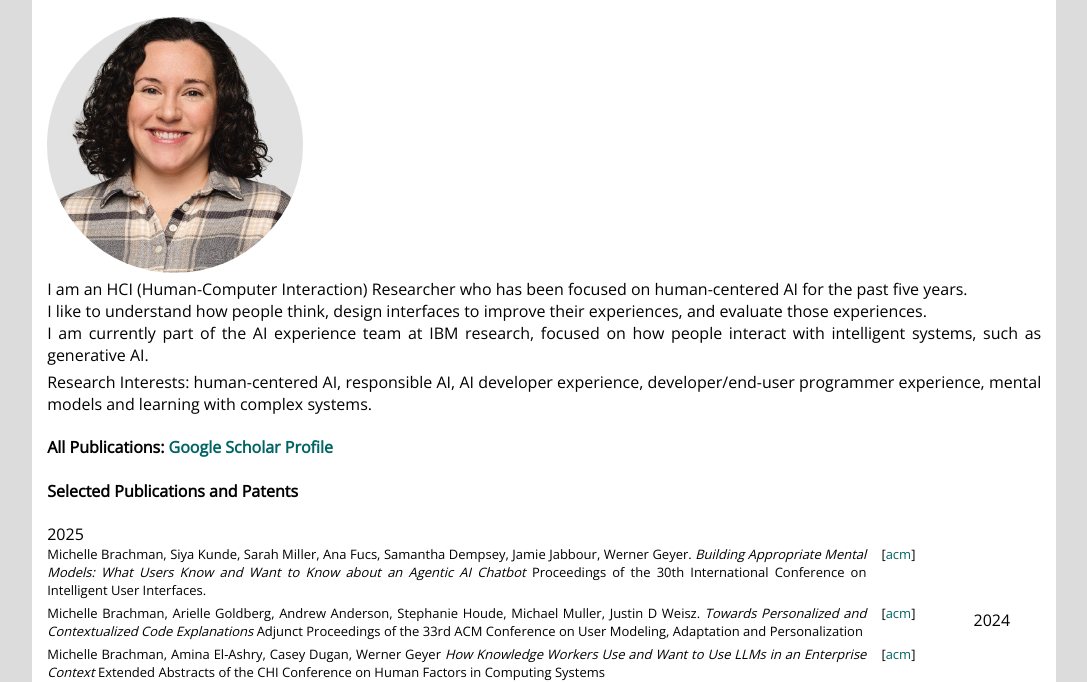
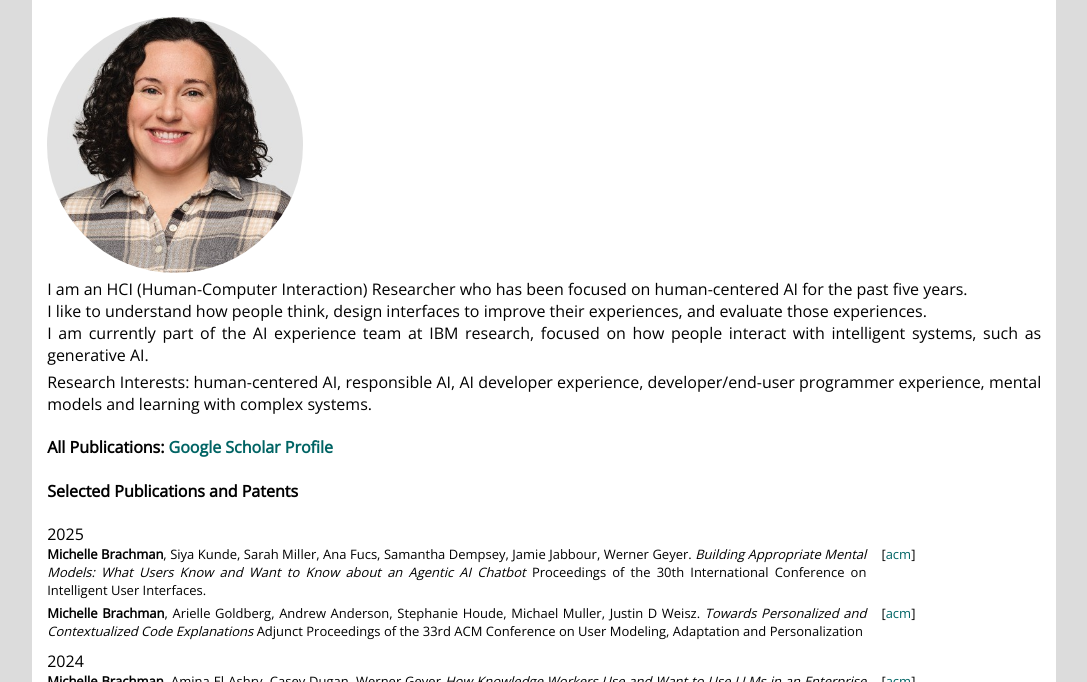
Before and after one commit to michin01/michin01.github.io, a plain HTML site: page index.html in a window 1280 px wide. Shown: the part 118-800 px from the top of the page, without its empty margins (83-1170 px from the left). Drawn offline with nearby package versions, Linux system fonts and the light colour scheme.

Commit message:
fix bolding and rows index.html

```diff
--- a/index.html
+++ b/index.html
@@ -39,13 +39,13 @@ Research Interests:  human-centered AI, responsible AI, AI developer experience,
 <p>2025</p>
 
 <div class='row'>
-<div class='column left'>Michelle Brachman, Siya Kunde, Sarah Miller, Ana Fucs, Samantha Dempsey, Jamie Jabbour, Werner Geyer.
+<div class='column left'><b>Michelle Brachman</b>, Siya Kunde, Sarah Miller, Ana Fucs, Samantha Dempsey, Jamie Jabbour, Werner Geyer.
   <i>Building Appropriate Mental Models: What Users Know and Want to Know about an Agentic AI Chatbot</i>
   Proceedings of the 30th International Conference on Intelligent User Interfaces. </div>
   <div class='column right'>[<a href =https://dl.acm.org/doi/pdf/10.1145/3708359.3712071 >acm</a>]</div>
 </div>
-
-<div class='column left'>Michelle Brachman, Arielle Goldberg, Andrew Anderson, Stephanie Houde, Michael Muller, Justin D Weisz.
+<div class='row'>
+<div class='column left'><b>Michelle Brachman</b>, Arielle Goldberg, Andrew Anderson, Stephanie Houde, Michael Muller, Justin D Weisz.
   <i>Towards Personalized and Contextualized Code Explanations</i>
  Adjunct Proceedings of the 33rd ACM Conference on User Modeling, Adaptation and Personalization </div>
   <div class='column right'>[<a href =https://dl.acm.org/doi/abs/10.1145/3708319.3733681 >acm</a>]</div>
@@ -53,7 +53,7 @@ Research Interests:  human-centered AI, responsible AI, AI developer experience,
 
 <p>2024</p>
 <div class='row'>
-<div class='column left'>Michelle Brachman, Amina El-Ashry, Casey Dugan, Werner Geyer
+<div class='column left'> <b>Michelle Brachman</b>, Amina El-Ashry, Casey Dugan, Werner Geyer
   <i>How Knowledge Workers Use and Want to Use LLMs in an Enterprise Context</i>
  Extended Abstracts of the CHI Conference on Human Factors in Computing Systems </div>
   <div class='column right'>[<a href =https://dl.acm.org/doi/abs/10.1145/3613905.3650841 >acm</a>]</div>
@@ -62,7 +62,7 @@ Research Interests:  human-centered AI, responsible AI, AI developer experience,
 <p>2023</p>
 
 <div class='row'>
-<div class='column left'>Michelle Brachman, Qian Pan, Hyo Jin Do, Casey Dugan, Arunima Chaudhary, J Johnson, Priyanshu Rai, Tathagata Chakraborti, Thomas Gschwind, Jim A Laredo, Christoph Miksovic Czasch, Paolo Scotton, Kartik Talamadupula, Gegi Thomas
+<div class='column left'> <b>Michelle Brachman</b>, Qian Pan, Hyo Jin Do, Casey Dugan, Arunima Chaudhary, J Johnson, Priyanshu Rai, Tathagata Chakraborti, Thomas Gschwind, Jim A Laredo, Christoph Miksovic Czasch, Paolo Scotton, Kartik Talamadupula, Gegi Thomas
   <i>Follow the Successful Herd: Towards Explanations for Improved Use and Mental Models of Natural Language Systems</i>
  Extended Abstracts of the CHI Conference on Human Factors in Computing Systems </div>
   <div class='column right'>[<a href =https://dl.acm.org/doi/pdf/10.1145/3581641.3584088 >acm</a>]</div>
@@ -70,7 +70,7 @@ Research Interests:  human-centered AI, responsible AI, AI developer experience,
 
 <p>2022</p>
 <div class='row'>
-<div class='column left'>Michelle Brachman, Zahra Ashktorab, Michael Desmond, Evelyn Duesterwald, Casey Dugan, Narendra Nath Joshi, Qian Pan, Aabhas Sharma
+<div class='column left'> <b>Michelle Brachman</b>, Zahra Ashktorab, Michael Desmond, Evelyn Duesterwald, Casey Dugan, Narendra Nath Joshi, Qian Pan, Aabhas Sharma
   <i>Reliance and Automation for Human-AI Collaborative Data Labeling Conflict Resolution</i>
 Proceedings of the ACM on Human-Computer Interaction (CSCW) </div>
   <div class='column right'>[<a href =https://dl.acm.org/doi/abs/10.1145/3555212 >acm</a>]</div>
```
